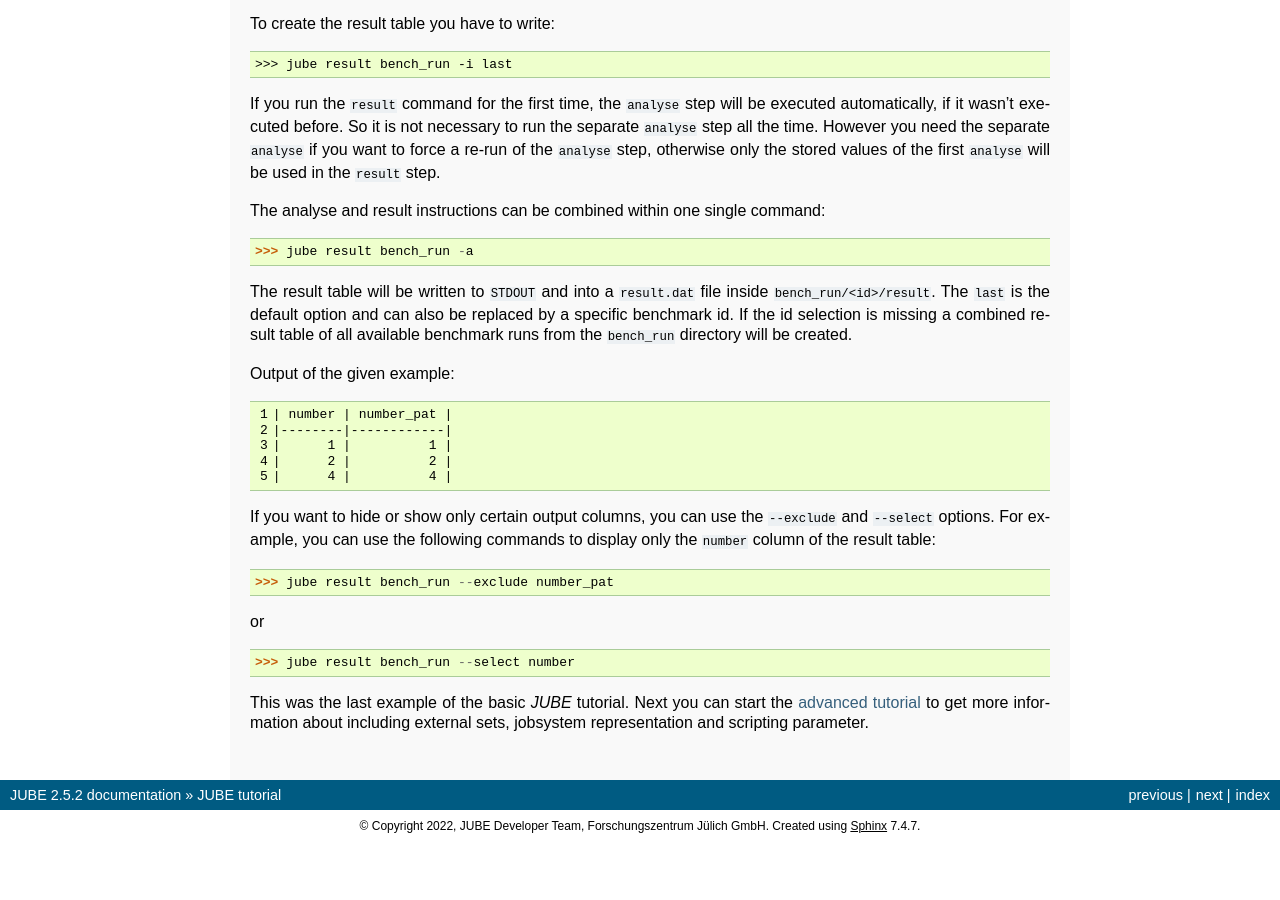
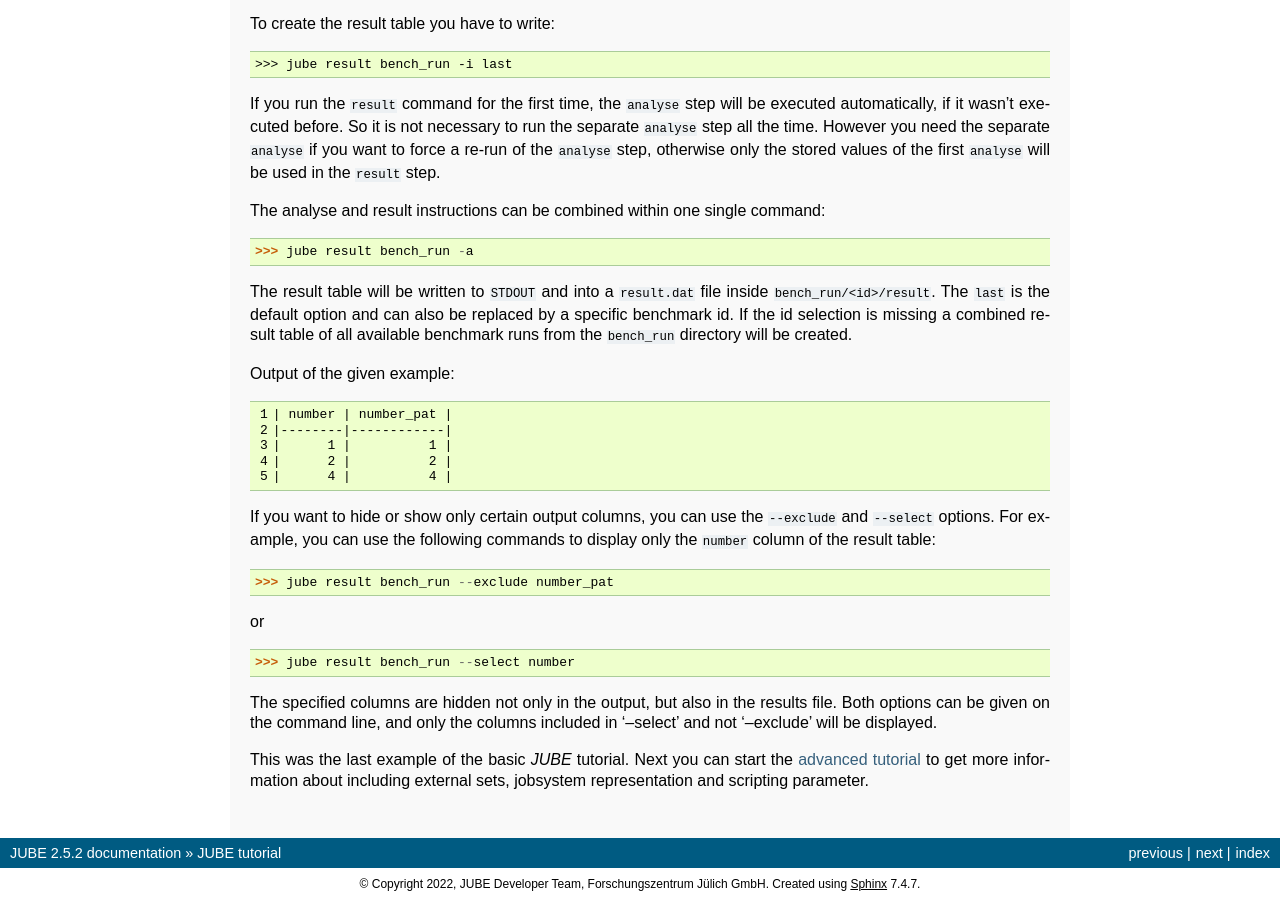
Before and after one commit to FZJ-JSC/JUBE, a Sphinx documentation site: the page built from docs/tutorial.rst, in a window 1280 px wide and 900 px high, scrolled down 9484 px. Built offline with Sphinx 7.4.7, drawn with Linux system fonts in a browser that asks for light colours; before the commit the page ends 10326 px from its top, so only the background shows below that.

Commit message:
Adjustments in tutorial

```diff
--- a/docs/tutorial.rst
+++ b/docs/tutorial.rst
@@ -533,5 +533,7 @@ or
 
    >>> jube result bench_run --select number
 
+The specified columns are hidden not only in the output, but also in the results file. Both options can be given on the command line, and only the columns included in '--select' and not '--exclude' will be displayed.
+
 This was the last example of the basic *JUBE* tutorial. Next you can start the :doc:`advanced tutorial <advanced>` to get more information about
 including external sets, jobsystem representation and scripting parameter.
```
